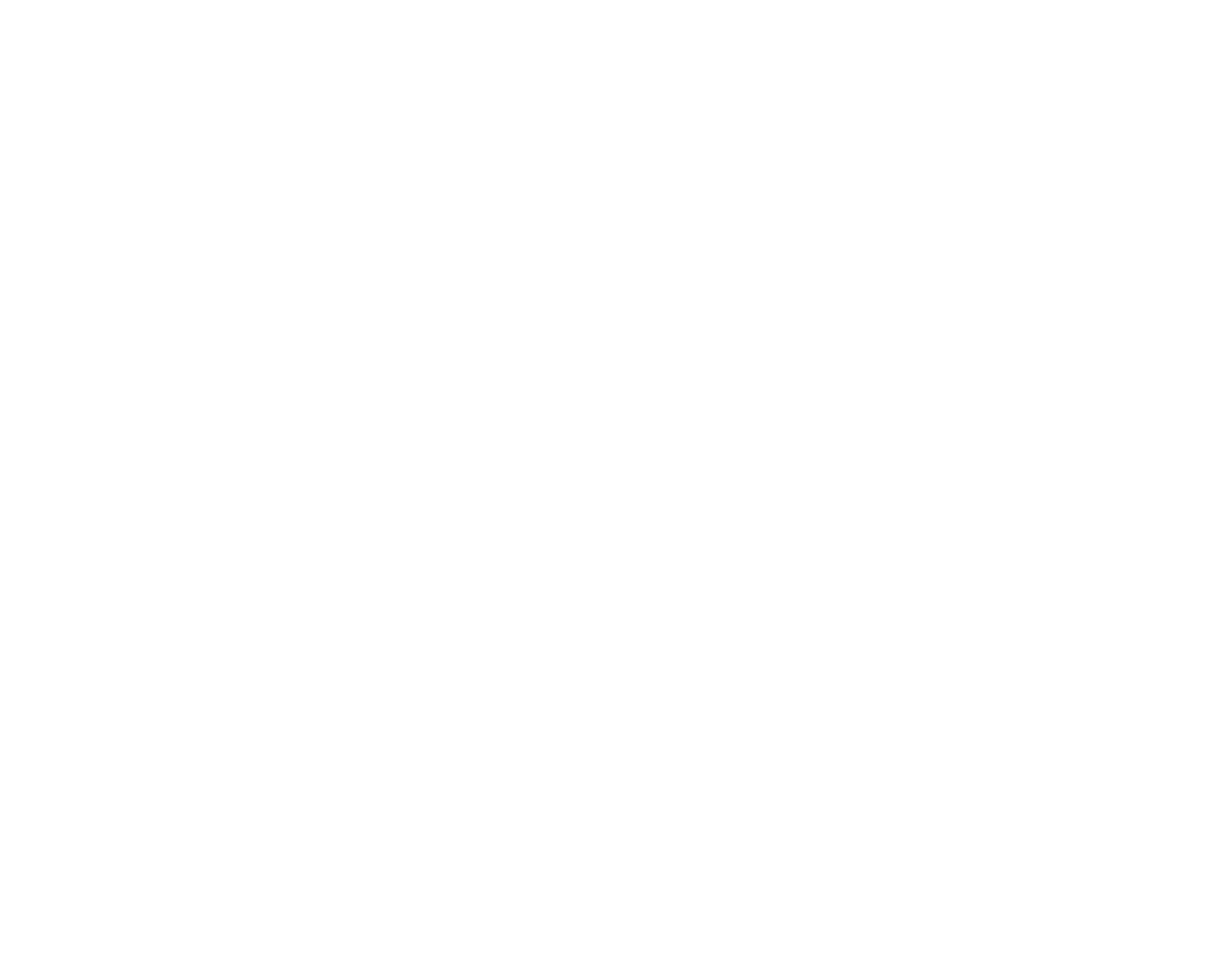
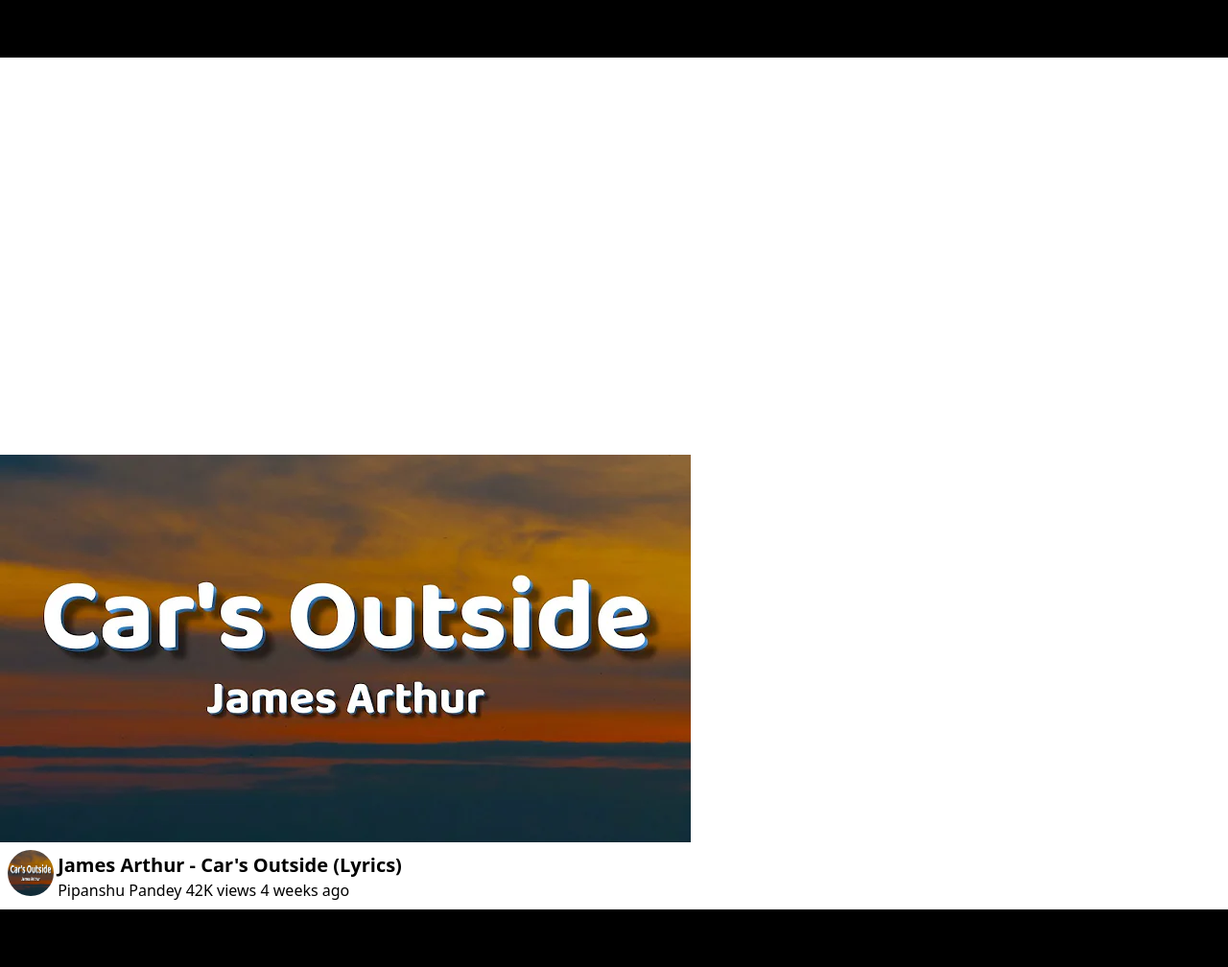
Before and after one commit to coderBhav/youtube, a website: page youtube.html in a window 1280 px wide. Shown: the whole page at 96% size. Before the commit the page ends 800 px from the top, so only its background shows below. Drawn offline with Linux system fonts and the light colour scheme.

Commit message:
make changes

```diff
--- a/youtube.html
+++ b/youtube.html
@@ -7,6 +7,32 @@
     <link rel="icon" type="image/png" sizes="16x16" href="images/icon_y.png"/>
     <link rel="stylesheet" href="output.css">
 </head>
-<body class="min-h-screen">
+<body>
+    <div class="grid grid-rows-2 min-h-screen">
+        <header class="w-full h-15 bg-black"></header>
+        <div class="flex">
+            <div id="container">
+                <div id="image">
+                    <img src="images/hq720.webp"/>
+                </div>
+                <div id="write" class="p-2">
+                    <div id="logo" class="inline-block">
+                        <img class="rounded-full h-12 w-12" src="images/hq720.webp"/>
+                    </div>
+                    <div id="write1" class="inline-block">
+                        <div id="main" class="inline-block">
+                            <p class="font-bold text-xl inline-block">James Arthur - Car's Outside (Lyrics)</p>
+                        </div>
+                        <div id="details">
+                            <div class="inline-block"><p>Pipanshu Pandey</p></div>
+                            <div class="inline-block"><p>42K views</p></div>
+                            <div class="inline-block"><p>4 weeks ago</p></div>
+                        </div>
+                    </div>
+                </div>
+            </div>
+        </div>
+        <footer class="w-full h-15 bg-black mb-0"></footer>
+    </div>
 </body>
 </html>
```
Also changed, not shown: images/hq720.webp (added), output.css.
